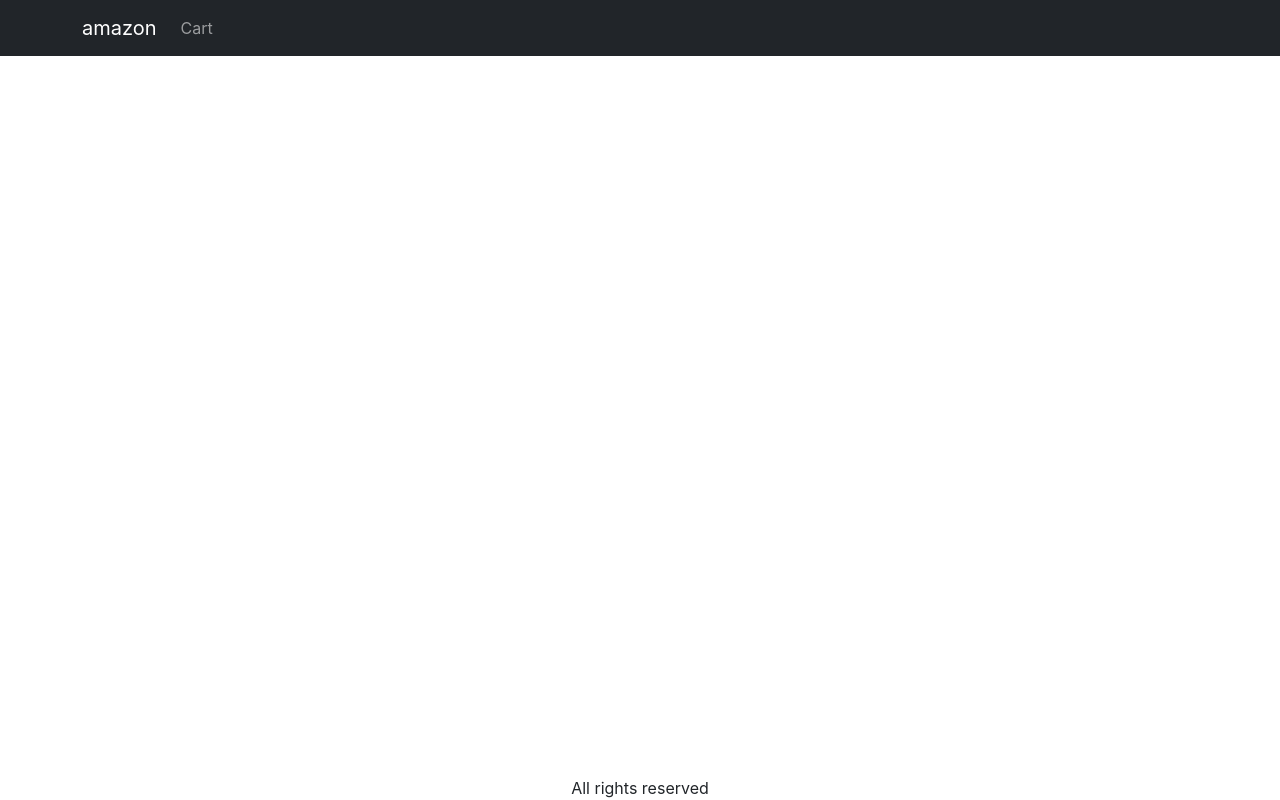
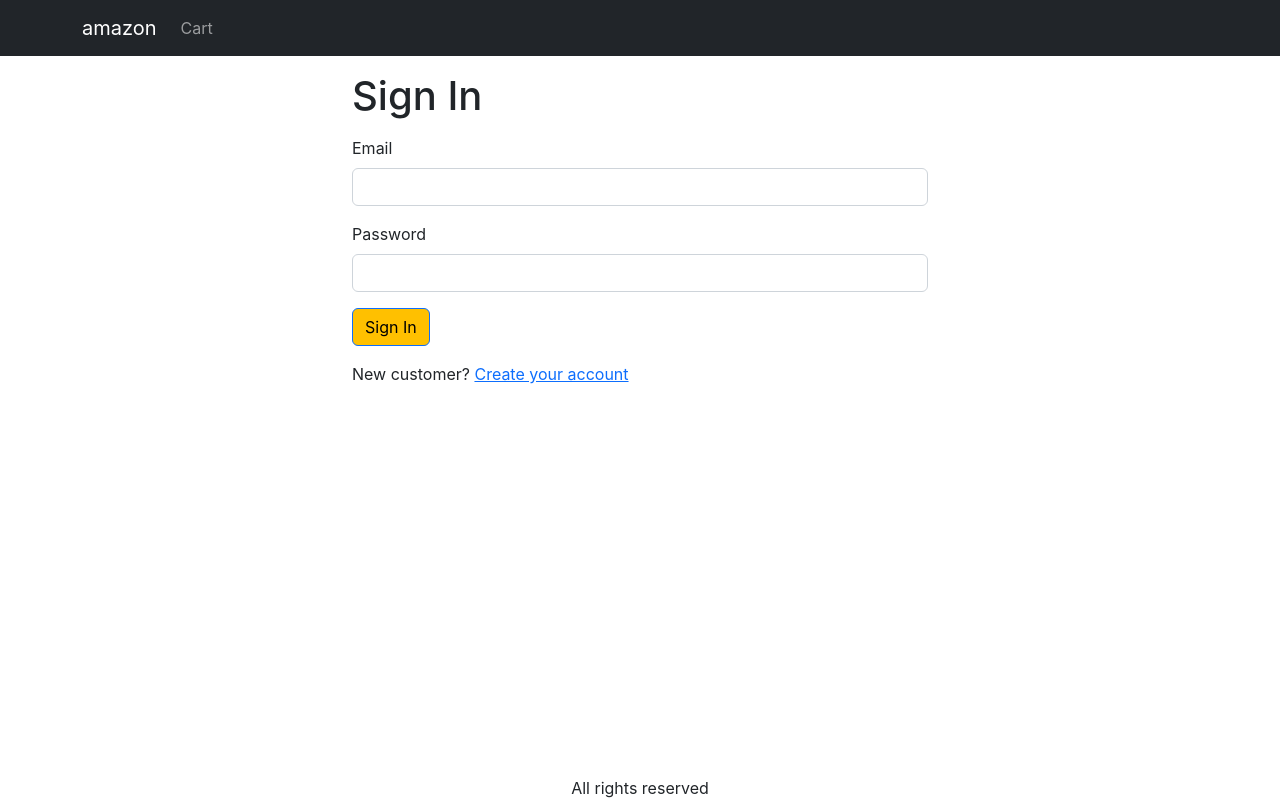
Before and after one commit to Gautam033k/Ecommerce, a React (Create React App) app in the folder amazonClone/frontend/: page /signin in a window 1280 px wide. Built offline with nearby package versions, Linux system fonts and the light colour scheme.

Commit message:
level 13 - added SignIn Screen UI

```diff
--- a/amazonClone/frontend/src/App.js
+++ b/amazonClone/frontend/src/App.js
@@ -10,6 +10,7 @@
 import { useContext } from 'react';
 import { Store } from './Store';
 import CartScreen from './Screen/CartScreen.js';
+import SignInScreen from './Screen/SignInScreen.js';
 
 function App() {
   const { state } = useContext(Store);
@@ -42,7 +43,7 @@
             <Routes>
               <Route path="/products/:slug" element={<ProductScreen />} />
               <Route path="/cart" element={<CartScreen />} />
-
+              <Route path="/signin" element={<SignInScreen />} />
               <Route path="/" element={<HomeScreen />} />
             </Routes>
           </Container>
--- /dev/null
+++ b/amazonClone/frontend/src/Screen/SignInScreen.js
@@ -0,0 +1,36 @@
+import Button from 'react-bootstrap/Button';
+import Container from 'react-bootstrap/Container';
+import { Helmet } from 'react-helmet-async';
+import { Link, useLocation } from 'react-router-dom';
+import Form from 'react-bootstrap/Form';
+
+export default function SignInScreen() {
+  const { search } = useLocation();
+  const redirectInUrl = new URLSearchParams(search).get('redirect');
+  const redirect = redirectInUrl ? redirectInUrl : '/';
+  return (
+    <Container className="small-container">
+      <Helmet>
+        <title>Sign In</title>
+      </Helmet>
+      <h1 className="my-3">Sign In</h1>
+      <Form>
+        <Form.Group className="mb-3" controlId="email">
+          <Form.Label>Email</Form.Label>
+          <Form.Control type="email" required />
+        </Form.Group>
+        <Form.Group className="mb-3" controlId="password">
+          <Form.Label>Password</Form.Label>
+          <Form.Control type="password" required />
+        </Form.Group>
+        <div className="mb-3">
+          <Button type="submit">Sign In</Button>
+        </div>
+        <div className="mb-3">
+          New customer?{' '}
+          <Link to={`/signup?redirect=${redirect}`}>Create your account</Link>
+        </div>
+      </Form>
+    </Container>
+  );
+}
--- a/amazonClone/frontend/src/index.css
+++ b/amazonClone/frontend/src/index.css
@@ -61,3 +61,7 @@
 .img-thumbnail {
   height: 80px;
 }
+
+.small-container {
+  max-width: 600px;
+}
```
